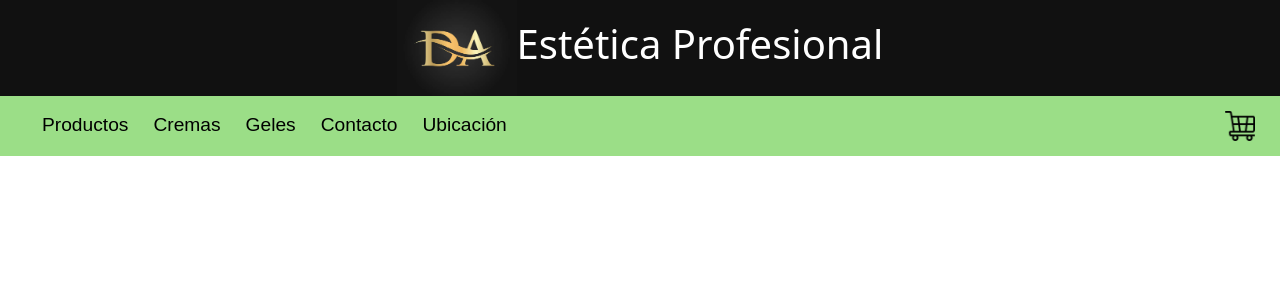
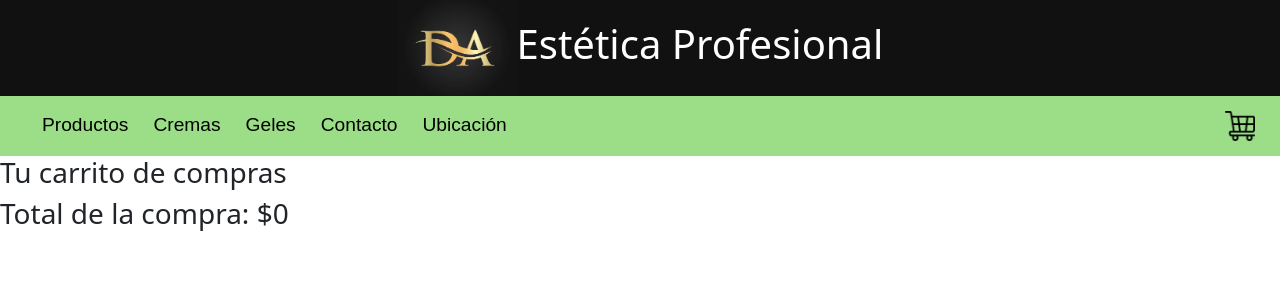
Before and after one commit to AlejandroZala/React-Esteticaprofesional-zalazar, a React (Create React App) app: page /cart in a window 1280 px wide. Shown: the top 300 px of the page. Built offline with nearby package versions, Linux system fonts and the light colour scheme.

Commit message:
agrego precio subtotal y total al cartView

```diff
--- a/src/components/CartView/CartView.jsx
+++ b/src/components/CartView/CartView.jsx
@@ -3,6 +3,7 @@ import { cartCtx } from "../../context/cartContext";
 
 
 function CartView() {
+  const {getItemPrice} = useContext(cartCtx);
 
   // saco la info del context
   const context = useContext(cartCtx);
@@ -19,13 +20,18 @@ if (carroVacio) {
 
   return (
     <div>
+      <h3>Tu carrito de compras</h3>
       {cart.map((data) => (
         <div>
-          <h3>{data.nombre}</h3>
-          <p>{data.precio}</p>
-          <p>{data.count}</p>
+
+          <h4>{data.nombre}</h4>
+          <p>Precio unitario: ${data.precio}</p>
+          <p>{data.count} unidades</p>
+          <h4>Total: ${ data.precio * data.count }</h4>
+
         </div>
       ))}
+      <h3>Total de la compra: ${ getItemPrice() }</h3>
     </div>
   )
 }
--- a/src/context/cartContext.jsx
+++ b/src/context/cartContext.jsx
@@ -41,7 +41,7 @@ const Miprovider = ({ children }) => {
         return cart.reduce((acc, x) => acc += x.count, 0)
     }
     const getItemPrice = () => {
-        return cart.reduce((acc, x) => acc += x.price * x.count, 0)
+        return cart.reduce((acc, x) => acc += x.precio * x.count, 0)
     }
 
     return <Provider value={{cart, isIncart, addItem, emptyCart, deleteItem, getItemQty, getItemPrice}}>{children}</Provider>
```
